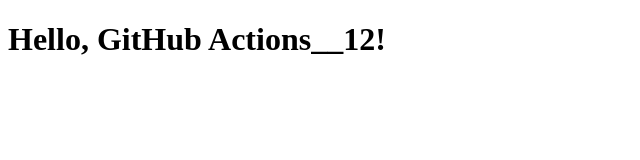
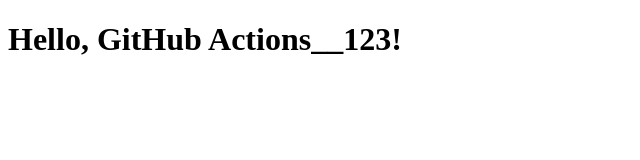
Before and after one commit to aratij56/gh-deployment-workflow, a plain HTML site: page index.html in a window 1280 px wide. Shown: the full height of the page, 0-640 px from the left. Drawn offline with Linux system fonts and the light colour scheme.

Commit message:
chnages in index file

```diff
--- a/index.html
+++ b/index.html
@@ -5,7 +5,7 @@
 </html>
 
 <body>
-    <h1>Hello, GitHub Actions__12!</h1>
+    <h1>Hello, GitHub Actions__123!</h1>
 </body>
 
 </html>
```
